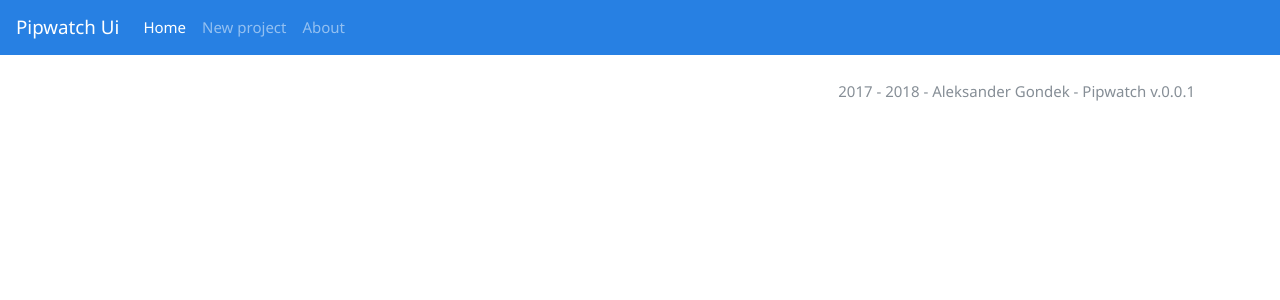
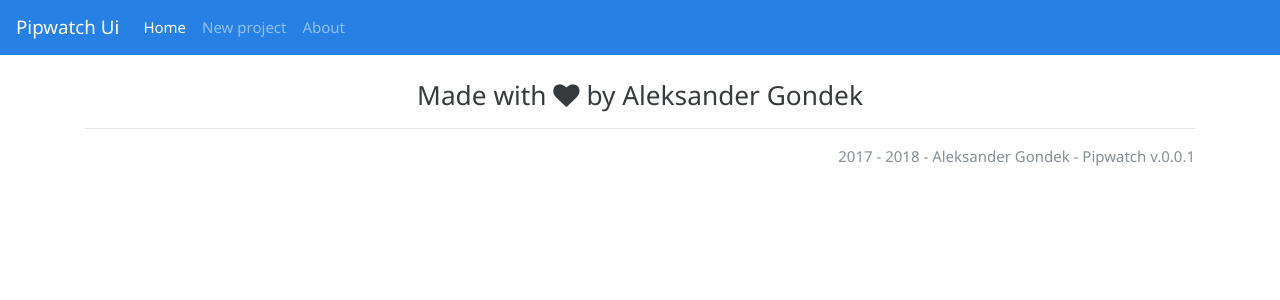
Before and after one commit to AleksanderGondek/pipwatch, an Angular app in the folder ui/: page /about in a window 1280 px wide. Before the commit this address led to /. Shown: the top 300 px of the page. Built offline with nearby package versions, Linux system fonts and the light colour scheme.

Commit message:
Ui - Added font-awesome and about page

```diff
--- a/ui/package.json
+++ b/ui/package.json
@@ -22,6 +22,7 @@
     "@angular/router": "^4.0.0",
     "@types/lodash": "^4.14.100",
     "core-js": "^2.4.1",
+    "font-awesome": "^4.7.0",
     "rxjs": "^5.1.0",
     "zone.js": "^0.8.4"
   },
--- /dev/null
+++ b/ui/src/app/about/about.component.html
@@ -0,0 +1,4 @@
+<div class="starter-template">
+    <h3>Made with <i class="fa fa-heart" aria-hidden="true"></i> by Aleksander Gondek</h3>
+    <hr/>
+</div>
--- /dev/null
+++ b/ui/src/app/about/about.component.ts
@@ -0,0 +1,15 @@
+import { Component, OnInit } from "@angular/core";
+
+@Component({
+    selector: "app-about",
+    templateUrl: "./about.component.html",
+    styleUrls: ["./about.component.css"]
+})
+export class AboutComponent implements OnInit {
+
+    constructor() { }
+
+    ngOnInit() {
+    }
+
+}
--- a/ui/src/app/app-routing.module.ts
+++ b/ui/src/app/app-routing.module.ts
@@ -1,6 +1,7 @@
 import { NgModule } from "@angular/core";
 import { RouterModule, Routes } from "@angular/router";
 
+import { AboutComponent } from "app/about/about.component";
 import { AppComponent } from "app/app.component";
 import { ProjectsOverviewComponent } from "app/projects-overview/projects-overview.component";
 import { ProjectDetailsComponent } from "app/project-details/project-details.component";
@@ -8,6 +9,7 @@
 const routes: Routes = [
     {path: "", redirectTo: "/home", pathMatch: "full"},
     {path: "home", component: ProjectsOverviewComponent},
+    {path: "about", component: AboutComponent},
     {path: "details/:id", component: ProjectDetailsComponent}
 ];
 
--- a/ui/src/app/app.module.ts
+++ b/ui/src/app/app.module.ts
@@ -12,6 +12,7 @@
 import { ProjectsOverviewComponent } from "./projects-overview/projects-overview.component";
 import { AppFooterComponent } from "./app-footer/app-footer.component";
 import { RequirementsFileDetailsComponent } from "./requirements-file-details/requirements-file-details.component";
+import { AboutComponent } from "./about/about.component";
 
 
 @NgModule({
@@ -21,7 +22,8 @@
         MenuComponent,
         ProjectDetailsComponent,
         ProjectsOverviewComponent,
-        RequirementsFileDetailsComponent
+        RequirementsFileDetailsComponent,
+        AboutComponent
     ],
     imports: [
         BrowserModule,
--- a/ui/src/app/top-menu/menu.component.html
+++ b/ui/src/app/top-menu/menu.component.html
@@ -13,7 +13,7 @@
                 <a class="nav-link" href="#">New project</a>
             </li>
             <li>
-                <a class="nav-link" href="#">About</a>
+                <a class="nav-link" [routerLink]="['/about']">About</a>
             </li>
         </ul>
     </div>
```
Also changed, not shown: ui/.angular-cli.json, ui/src/app/about/about.component.css (added), 2 other files (tests, documents, lock files or other folders).
